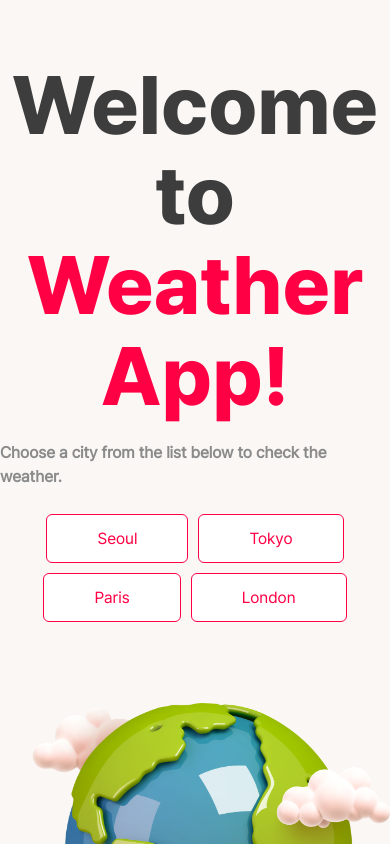
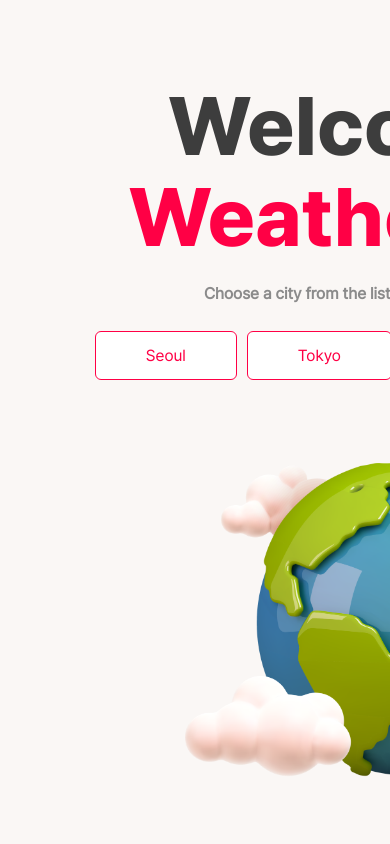
Before and after one commit to seiyoon/weather-app, a Next.js app: page / in a window 390 px wide. Shown: the top 844 px of the page. Built offline with nearby package versions, Linux system fonts and the light colour scheme.

Commit message:
chore: 홈화면 반응형으로 수정

```diff
--- a/pages/index.js
+++ b/pages/index.js
@@ -39,6 +39,7 @@ export default function Home() {
             <div className={styles.button}>London</div>
           </Link>
         </div>
+        <div className={styles.img}>
           <Image
             alt="earth"
             src={earth}
@@ -48,5 +49,6 @@ export default function Home() {
           />
         </div>
       </div>
+    </div>
   );
 }
--- a/styles/Home.module.css
+++ b/styles/Home.module.css
@@ -1,18 +1,55 @@
+@media (min-width: 1279px) {
   .container {
-  padding: 0;
+    display: flex;
+    align-items: center;
+    flex-direction: column;
     margin: 0;
-  min-height: 100vh;
-  min-width: 100vw;
   }
-
   .main {
     padding: 4rem 0;
-  flex: 1;
     display: flex;
     flex-direction: column;
     justify-content: center;
     align-items: center;
+    width: 100%;
+    height: 100vh;
+    max-width: 1200px;
+    margin: auto;
+  }
+}
+
+@media (min-width: 800px) and (max-width: 1279px) {
+  .container {
+    display: block;
+    align-items: center;
+  }
+  .main {
+    padding: 4rem 0;
+    display: flex;
+    flex-direction: column;
+    justify-content: center;
+    align-items: center;
+    width: 100%;
+    height: 100vh;
+    max-width: 1200px;
+    margin: auto;
+  }
+}
+
+@media (max-width: 799px) {
+  .container {
     overflow-x: auto;
+  }
+  .main {
+    display: flex;
+    flex-direction: column;
+    justify-content: center;
+    align-items: center;
+    width: 800px;
+    height: 100vh;
+    margin: 0;
+    padding: 0;
+  }
 }
 
 .title {
@@ -32,6 +69,7 @@
 }
 
 .description {
+  text-align: center;
   margin: 2rem 0;
   line-height: 1.5;
   font-size: 1.6rem;
@@ -71,9 +109,7 @@
   border-color: #ff0045;
 }
 
-@media (max-width: 600px) {
-  .grid {
+.img {
   width: 100%;
-    flex-direction: column;
+  text-align: center;
 }
-}
--- a/styles/WeatherBar.module.css
+++ b/styles/WeatherBar.module.css
@@ -1,5 +1,3 @@
-/* WeatherBar.module.css */
-
 .weather_bar {
   height: 140px;
   padding: 0 3rem;
```
Lines whose indentation alone changed are shown as unchanged.
